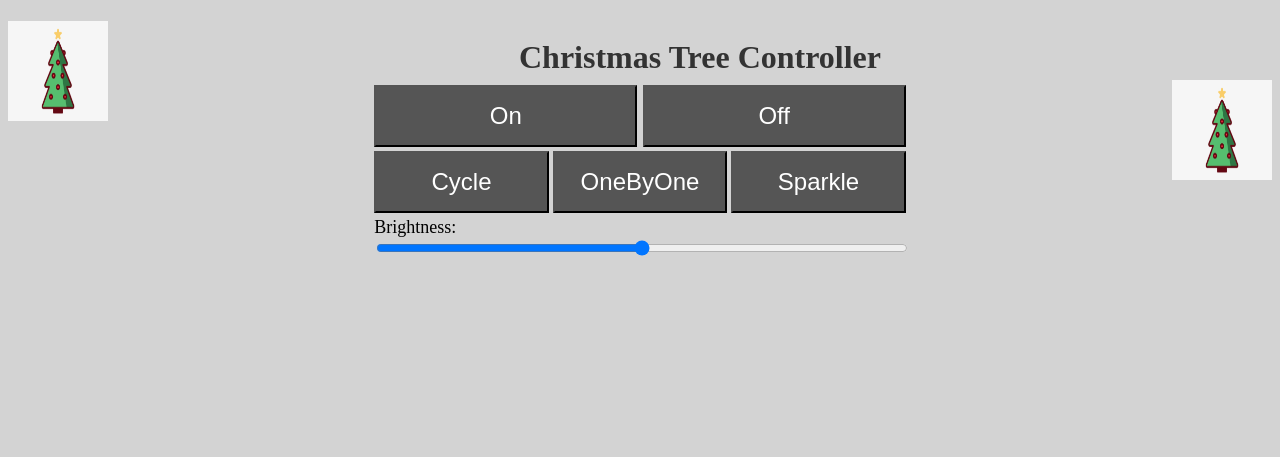
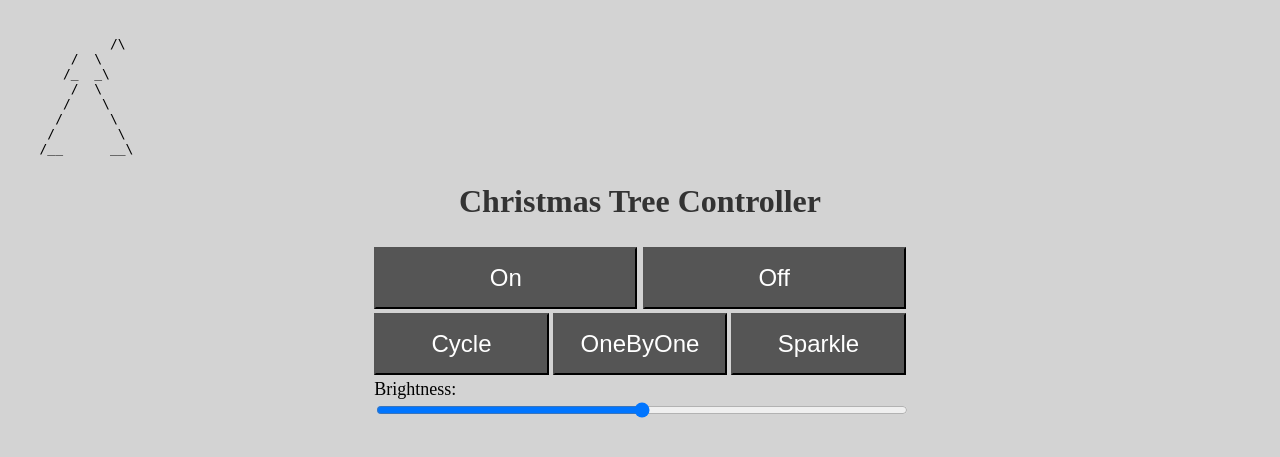
Before and after one commit to Vonny0123/ChristmasTreeController, a Flask app: page / in a window 1280 px wide. Shown: the top 457 px of the page. Run offline with Flask 2, Linux system fonts and the light colour scheme; parts of the project's set-up code (start-up, migrations or seed data) failed here and were passed over.

Commit message:
made change

```diff
--- a/app/templates/home.html
+++ b/app/templates/home.html
@@ -26,20 +26,6 @@
         .center {
             margin-left: auto;
             margin-right: auto;
-        }
-
-        .img1 {
-            float: left;
-            width: 100px;
-            height: 100px;
-            background: rgba(0, 0, 0, 0);
-        }
-
-        .img2 {
-            float: right;
-            width: 100px;
-            height: 100px;
-            background: rgba(0, 0, 0, 0);
         }
 
         .header h1 {
@@ -78,13 +64,10 @@
 
 
 <form method="post" action="/">
+    <object data="static/tree.txt"></object>
     <table class="center">
         <tr colspan="3" style="width: 100%">
-            <div class="header">
-                <img src="/static/tree.png" alt="tree" class="img1" />
-                <h1>Christmas Tree Controller</h1>
-                <img src="/static/tree.png" alt="tree" class="img2" />
-            </div>
+            <h1>Christmas Tree Controller</h1>
         </tr>
         <tr>
             <td colspan="3" style="width: 100%">
```
Also changed, not shown: app/static/tree.jpg (deleted), app/static/tree.png (deleted).
